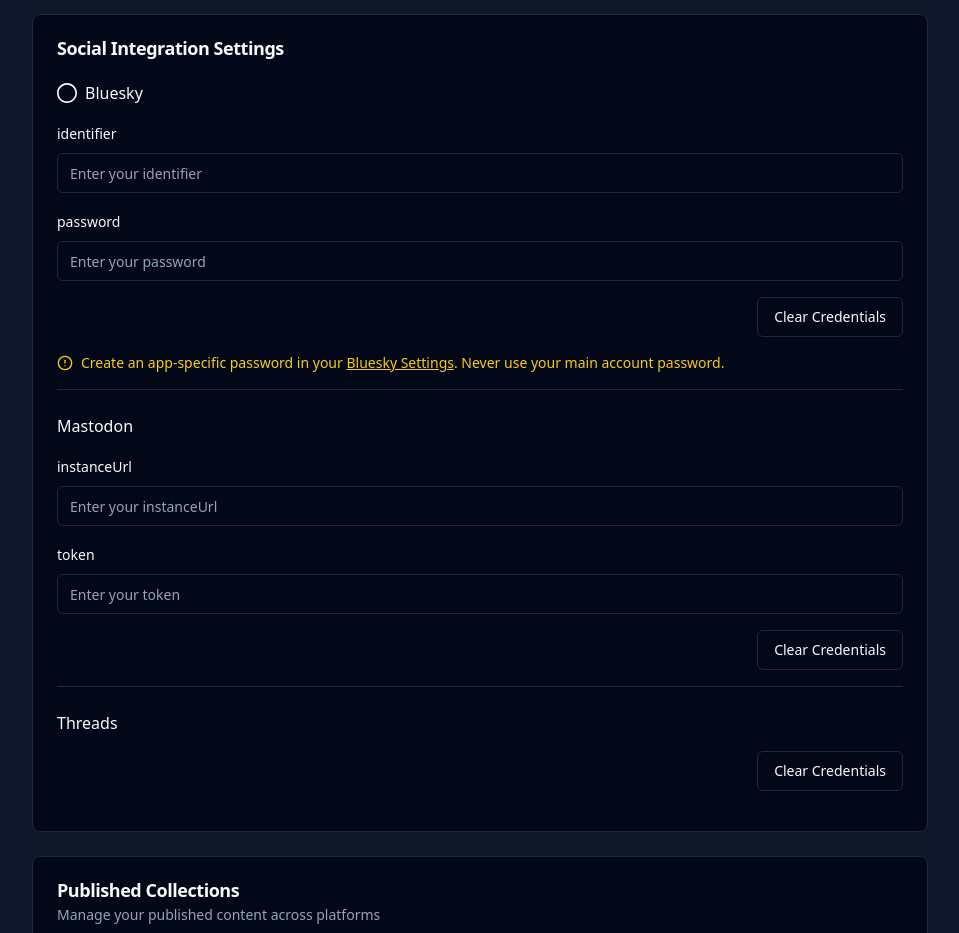
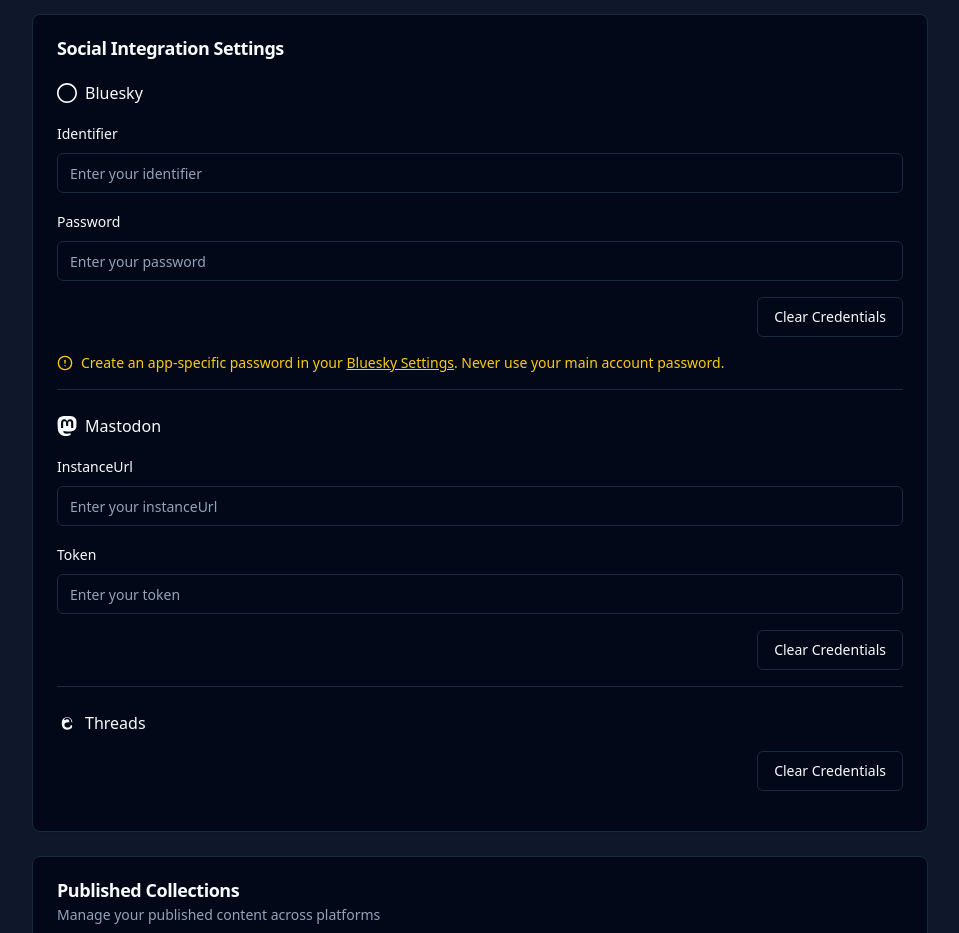
Before and after one commit to ddri/bebop, a Next.js app: page /settings in a window 1280 px wide. Shown: the part 760-1693 px from the top of the page, without its empty margins (160-1119 px from the left). Built offline with nearby package versions, Linux system fonts and the light colour scheme; no server answers; the database is empty.

Commit message:
update type edits

```diff
--- a/src/components/settings/SocialSettings.tsx
+++ b/src/components/settings/SocialSettings.tsx
@@ -7,14 +7,33 @@
 import { useSocialSettings } from '@/hooks/useSocialSettings';
 import { PLATFORMS } from '@/lib/social/platforms';
 import { BlueskyIcon } from '../social/icons/BlueskyIcon';
+import { MastodonIcon } from '../social/icons/MastodonIcon';
+import { ThreadsIcon } from '../social/icons/ThreadsIcon';
 import { AlertCircle } from 'lucide-react';
-import { PlatformId } from '@/types/social';
+import { PlatformId, SocialCredentials } from '@/types/social';
+
+const PlatformIcon = ({ platform }: { platform: PlatformId }) => {
+  switch (platform) {
+    case 'bluesky':
+      return <BlueskyIcon className="h-5 w-5" />;
+    case 'mastodon':
+      return <MastodonIcon className="h-5 w-5" />;
+    case 'threads':
+      return <ThreadsIcon className="h-5 w-5" />;
+    default:
+      return null;
+  }
+};
 
 export function SocialSettings() {
   const { credentials, setCredentials, clearCredentials } = useSocialSettings();
 
-  const handleSave = (platform: PlatformId, values: Record<string, string>) => {
-    setCredentials(platform, values);
+  const handleSave = (platform: PlatformId, values: SocialCredentials) => {
+    // Convert any undefined values to empty strings
+    const cleanValues = Object.fromEntries(
+      Object.entries(values).map(([key, value]) => [key, value ?? ''])
+    );
+    setCredentials(platform, cleanValues);
   };
 
   const handleClear = (platform: PlatformId) => {
@@ -30,15 +49,15 @@
         {Object.entries(PLATFORMS).map(([id, platform]) => (
           <div key={id} className="space-y-4 pb-4 border-b last:border-0">
             <div className="flex items-center gap-2">
-              {platform.id === 'bluesky' && <BlueskyIcon className="h-5 w-5" />}
+              <PlatformIcon platform={platform.id as PlatformId} />
               <h3 className="font-medium">{platform.name}</h3>
             </div>
 
             {platform.credentialFields.map(field => (
               <div key={field} className="space-y-2">
-                <Label>{field}</Label>
+                <Label>{field.charAt(0).toUpperCase() + field.slice(1)}</Label>
                 <Input
-                  type={field.includes('password') ? 'password' : 'text'}
+                  type={field.includes('password') || field.includes('token') ? 'password' : 'text'}
                   value={credentials[platform.id as PlatformId]?.[field] || ''}
                   onChange={(e) => {
                     const values = {
```
